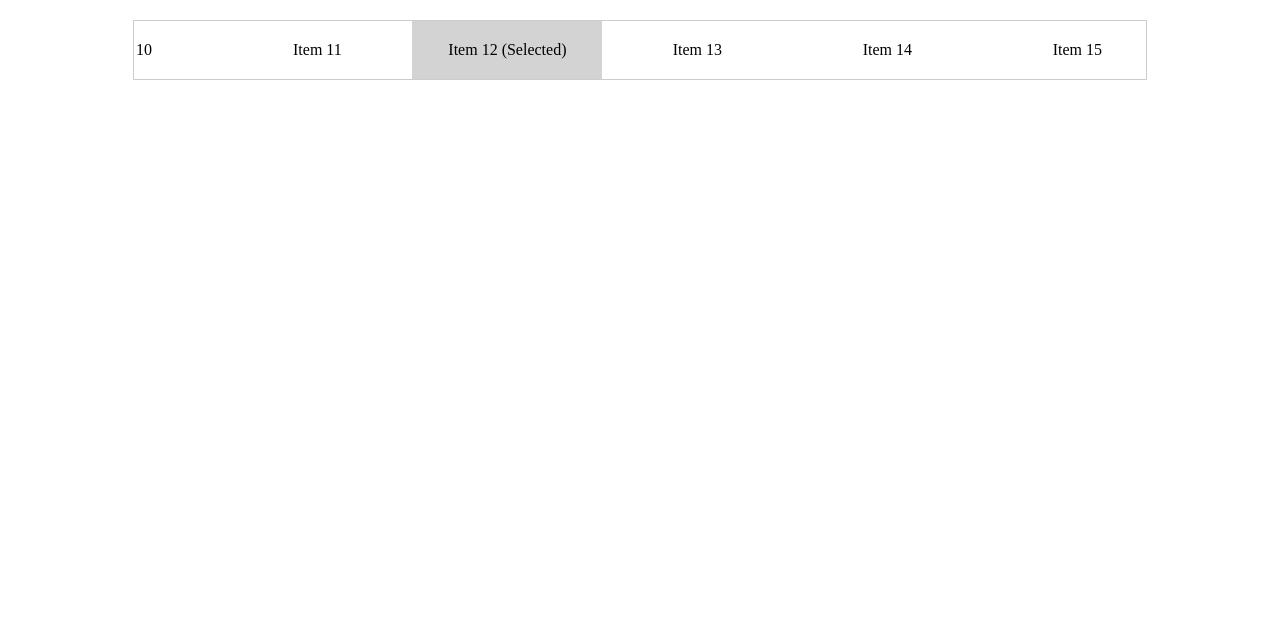
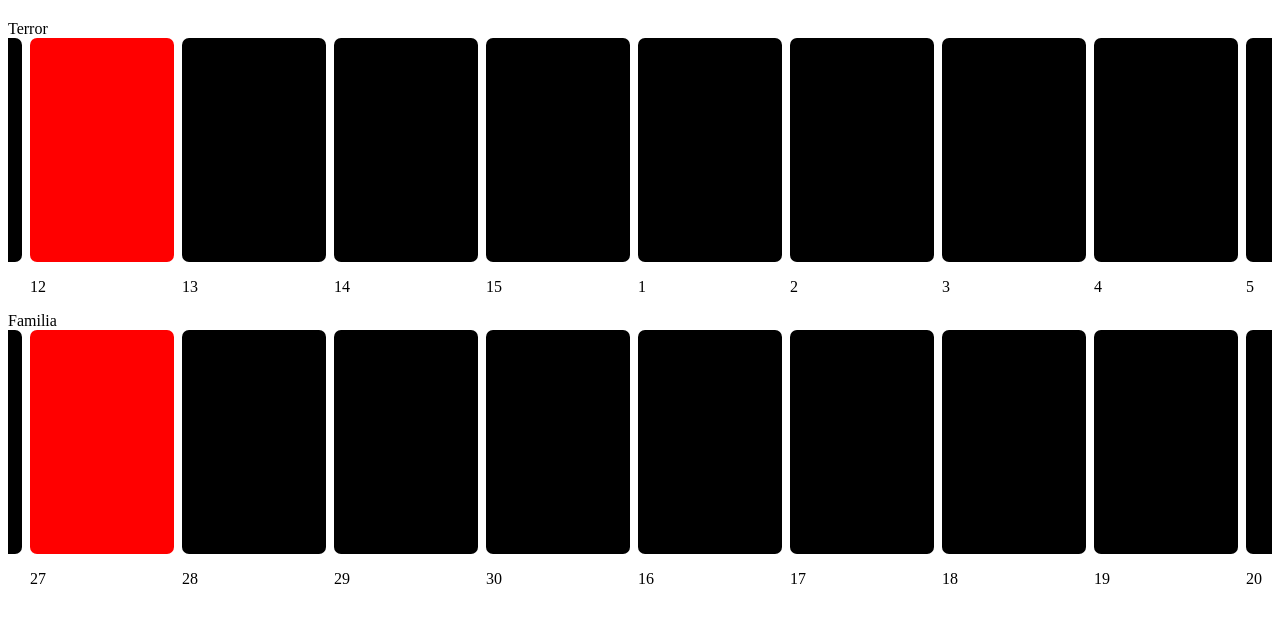
Before and after one commit to Animator55/Series-Gallery, a React (Vite) app: page / in a window 1280 px wide. Shown: the top 622 px of the page. Built offline with nearby package versions, Linux system fonts and the light colour scheme.

Commit message:
fixed scrolls
issue: not smooth behaivor

```diff
--- a/src/App.tsx
+++ b/src/App.tsx
@@ -1,7 +1,7 @@
 
 import React from 'react'
 import './assets/App.css'
-import Gallery, { InfiniteScrollCarousel } from './components/Gallery'
+import Gallery from './components/Gallery'
 export default function App (){
   const [selected, setSelected] = React.useState<string | undefined>(undefined)
 
@@ -14,8 +14,7 @@ export default function App (){
 
   return <main>
     <SelectedRender/>
-    {/* <Gallery /> */}
 
-    <InfiniteScrollCarousel/>
+    <Gallery/>
   </main>
 }
--- a/src/components/Gallery.tsx
+++ b/src/components/Gallery.tsx
@@ -7,59 +7,58 @@ import { Video } from "../vite-env";
 
 let prev = ""
 export default function Gallery() {
-    const [selected, setSelected] = React.useState("")
+    // const [selected, setSelected] = React.useState("")
 
-    React.useEffect(() => {
-        if (selected === "") return
-        let selDiv = document.getElementById("row-item:" + selected) as HTMLDivElement
-        let selDivPrev = document.getElementById("row-item:" + prev) as HTMLDivElement
-        if (!selDiv) return
-        let ul = selDiv.parentElement as HTMLUListElement
-        if (!ul) return
-        if (selDivPrev) ul.scrollTo({ left: selDivPrev.offsetLeft - 50 })
-        ul.scrollTo({ left: selDiv.offsetLeft - 50, behavior: "smooth" })
-    }, [selected])
+    // React.useEffect(() => {
+    //     if (selected === "") return
+    //     let selDiv = document.getElementById("row-item:" + selected) as HTMLDivElement
+    //     let selDivPrev = document.getElementById("row-item:" + prev) as HTMLDivElement
+    //     if (!selDiv) return
+    //     let ul = selDiv.parentElement as HTMLUListElement
+    //     if (!ul) return
+    //     if (selDivPrev) ul.scrollTo({ left: selDivPrev.offsetLeft - 50 })
+    //     ul.scrollTo({ left: selDiv.offsetLeft - 50, behavior: "smooth" })
+    // }, [selected])
 
-    const setSelectedHandler = (val: string) => {
-        prev = selected
-        setSelected(val)
-    }
+    // const setSelectedHandler = (val: string) => {
+    //     prev = selected
+    //     setSelected(val)
+    // }
 
-    const generateInfiniteList = (list: Video[]) => {
-        let selectedIndex = -1
-        for (let i = 0; i < list.length; i++) {
-            if (list[i]._id === selected) {
-                selectedIndex = i
-                break
-            }
-        }
-        if (selectedIndex === -1) return list
-        let part1 = list.slice(selectedIndex - 5, selectedIndex)
-        let part2 = list.slice(selectedIndex + 1)
-        let newArray = [...part1, ...part2]
-        console.log(newArray)
-        return newArray
-    }
+    // const generateInfiniteList = (list: Video[]) => {
+    //     let selectedIndex = -1
+    //     for (let i = 0; i < list.length; i++) {
+    //         if (list[i]._id === selected) {
+    //             selectedIndex = i
+    //             break
+    //         }
+    //     }
+    //     if (selectedIndex === -1) return list
+    //     let part1 = list.slice(selectedIndex - 5, selectedIndex)
+    //     let part2 = list.slice(selectedIndex + 1)
+    //     let newArray = [...part1, ...part2]
+    //     console.log(newArray)
+    //     return newArray
+    // }
 
     return <section className="gallery">
         {series.map(list => {
-            return <ul
-                key={Math.random()}
-                className="row"
-            >
-                {generateInfiniteList(list.list).map(el => {
-                    return <VideoItem key={Math.random()} data={el} setSelected={setSelectedHandler} />
-                })}
-            </ul>
+            return <section key={Math.random()}>
+                <label>{list.title}</label>
+                <InfiniteScrollCarousel list={list.list}/>
+            </section>
         })}
     </section>
 }
 
+type CarrouselProps = {
+    list: Video[]
+}
 
-export const InfiniteScrollCarousel = () => {
-    const items = Array.from({ length: 15 }, (_, i) => `Item ${i + 1}`);
+export const InfiniteScrollCarousel = ({list}: CarrouselProps) => {
+    const items = [...list]
     const [selectedItem, setSelectedItem] = useState(0);
-    const [visibleItems, setVisibleItems] = useState([...items]);
+    const [visibleItems, setVisibleItems] = useState(items);
     const carouselRef = useRef(null);
     const updateVisibleItems = (index: number) => {
         const totalItems = items.length;
@@ -74,10 +73,9 @@ export const InfiniteScrollCarousel = () => {
     const handleSelectItem = (index: number) => {
         setSelectedItem(index);
         updateVisibleItems(index);
-        scrollToItem(5); // Ajustar el scroll al item central
+        scrollToItem(5);
     };
 
-    // Función para desplazar el scroll al item central
     const scrollToItem = (index: number) => {
         const carousel: HTMLDivElement = carouselRef.current! as HTMLDivElement
         if (!carousel) return
@@ -85,46 +83,32 @@ export const InfiniteScrollCarousel = () => {
         if (!selectedElement) return
         const offsetLeft = selectedElement.offsetLeft;
         carousel.scrollTo({
-            left: offsetLeft - carousel.offsetWidth / 2 + selectedElement.offsetWidth / 2,
+            left: offsetLeft -30,
             behavior: "smooth",
         });
     };
 
-    // Efecto para actualizar los items visibles al inicio
     useEffect(() => {
         updateVisibleItems(selectedItem);
-        scrollToItem(5); // Centrar el scroll al inicio
     }, [selectedItem]);
+    useEffect(()=>{
+        scrollToItem(5);
+    }, [visibleItems])
 
     return (
         <div
             ref={carouselRef}
-            style={{
-                display: "flex",
-                overflowX: "auto",
-                scrollBehavior: "smooth",
-                whiteSpace: "nowrap",
-                width: "80%",
-                margin: "0 auto",
-                border: "1px solid #ccc",
-            }}
+            className="row"
         >
-            {visibleItems.map((item, index) => (
-                <div
+            {visibleItems.map((item, index) => {
+                let selectedBool = selectedItem === (selectedItem + index - 5 + items.length) % items.length
+                return <VideoItem
                     key={index}
-                    onClick={() => handleSelectItem((selectedItem + index - 5 + items.length) % items.length)}
-                    style={{
-                        display: "inline-block",
-                        padding: "20px",
-                        minWidth: "150px",
-                        textAlign: "center",
-                        cursor: "pointer",
-                        backgroundColor: selectedItem === (selectedItem + index - 5 + items.length) % items.length ? "#d3d3d3" : "white",
-                    }}
-                >
-                    {item} {selectedItem === (selectedItem + index - 5 + items.length) % items.length && "(Selected)"}
-                </div>
-            ))}
+                    selected={selectedBool}
+                    setSelected={() => handleSelectItem((selectedItem + index - 5 + items.length) % items.length)}
+                    data={item}
+                />
+            })}
         </div>
     );
 };
--- a/src/components/VideoItem.tsx
+++ b/src/components/VideoItem.tsx
@@ -1,11 +1,12 @@
 import { Video } from "../vite-env"
 
 type Props = {
+    selected: boolean
     setSelected: Function
     data: Video
 }
 
-export default function VideoItem ({data, setSelected}:Props){
+export default function VideoItem ({selected, data, setSelected}:Props){
     return <div
         className="row-item"
         onClick={()=>{
@@ -13,7 +14,9 @@ export default function VideoItem ({data, setSelected}:Props){
         }}
         id={"row-item:"+data._id}
     >
-        <div className="img"></div>
+        <div
+            style={selected ? {backgroundColor: "red"}:{}}
+         className="img"></div>
         {/* <img/> */}
         <p>{data._id}</p>
     </div>
```
